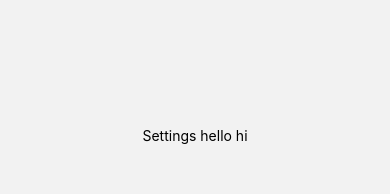
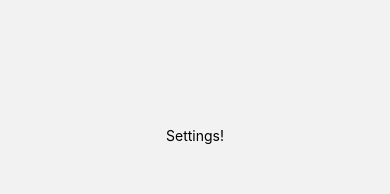
Before and after one commit to Kyral1/JoyLabApp, a React Native app: screen /Settings in a window 390 px wide. Shown: the part 294-488 px from the top of the page. Built offline with nearby package versions, Linux system fonts and the light colour scheme; what react-native-ble-plx would draw is missing.

Commit message:
Apps.tsx fix - gameModesScreen & StatisticsScreen bug fix

```diff
--- a/App.tsx
+++ b/App.tsx
@@ -5,13 +5,8 @@ import { View, Text, StyleSheet, Button } from "react-native";
 
 import HomeScreen from "./src/frontend/screens/HomeScreen";
 import SettingsScreen from "./src/frontend/screens/SettingsScreen";
-
-function GameModesScreen() {
-  return <View style={styles.center}><Text>Game Modes</Text></View>;
-}
-function StatisticsScreen() {
-  return <View style={styles.center}><Text>Statistics</Text></View>;
-}
+import StatisticsScreen from "./src/frontend/screens/StatisticsScreen";
+import GameModesScreen from "./src/frontend/screens/GameModesScreen";
 
 const Tab = createBottomTabNavigator();
 
--- a/src/frontend/navigation/AppNavigator.tsx
+++ b/src/frontend/navigation/AppNavigator.tsx
@@ -1,6 +1,6 @@
 import React from 'react';
 import { createBottomTabNavigator } from '@react-navigation/bottom-tabs';
-import GameModesScreen from '../screens/GameModes';
+import GameModesScreen from '../screens/GameModesScreen';
 import SettingsScreen from '../screens/SettingsScreen';
 import StatisticsScreen from '../screens/StatisticsScreen';
 import HomeScreen from '../screens/HomeScreen';
--- a/src/frontend/screens/GameModes.tsx
+++ b/src/frontend/screens/GameModesScreen.tsx
@@ -1,7 +1,9 @@
 import React from 'react';
 import { View, Text, StyleSheet } from 'react-native';
+console.log("🎮 [TOP] GameModesScreen file loaded");
 
-export default function GameModes() {
+export default function GameModesScreen() {
+  console.log("🎮 GameModesScreen loaded!");
   return (
     <View style={styles.container}>
       <Text>Modes Page!</Text>
--- a/src/frontend/screens/HomeScreen.tsx
+++ b/src/frontend/screens/HomeScreen.tsx
@@ -4,6 +4,7 @@ import { View, Text, StyleSheet, Button, Alert } from 'react-native';
 import { bleService } from '../services/BLEService';
 
 export default function HomeScreen() {
+  console.log("🎮 HomeScreen loaded!");
   const [connected, setConnected] = useState(false);
   const [connecting, setConnecting] = useState(false);
 
@@ -35,7 +36,7 @@ export default function HomeScreen() {
 
   return (
     <View style={styles.container}>
-      <Text style={styles.title}>JoyLab Controller</Text>
+      <Text style={styles.title}>JoyLab Controller!</Text>
 
       <Button
         title={
--- a/src/frontend/screens/SettingsScreen.tsx
+++ b/src/frontend/screens/SettingsScreen.tsx
@@ -2,9 +2,10 @@ import React from "react";
 import { View, Text, StyleSheet, Button } from "react-native";
 
 export default function SettingsScreen() {
+  console.log("⚙️ SettingsScreen loaded!");
   return (
     <View style={styles.center}>
-      <Text>Settings hello hi</Text>
+      <Text>Settings!</Text>
     </View>
   );
 }
--- a/src/frontend/screens/StatisticsScreen.tsx
+++ b/src/frontend/screens/StatisticsScreen.tsx
@@ -1,10 +1,12 @@
 import React from 'react';
 import { View, Text, StyleSheet } from 'react-native';
+console.log("📊 [TOP] StatisticsScreen file loaded");
 
 export default function StatisticsScreen() {
+  console.log("📊 StatisticsScreen loaded!");
   return (
     <View style={styles.container}>
-      <Text>Stats test 2</Text>
+      <Text>Stats</Text>
     </View>
   );
 }
```
